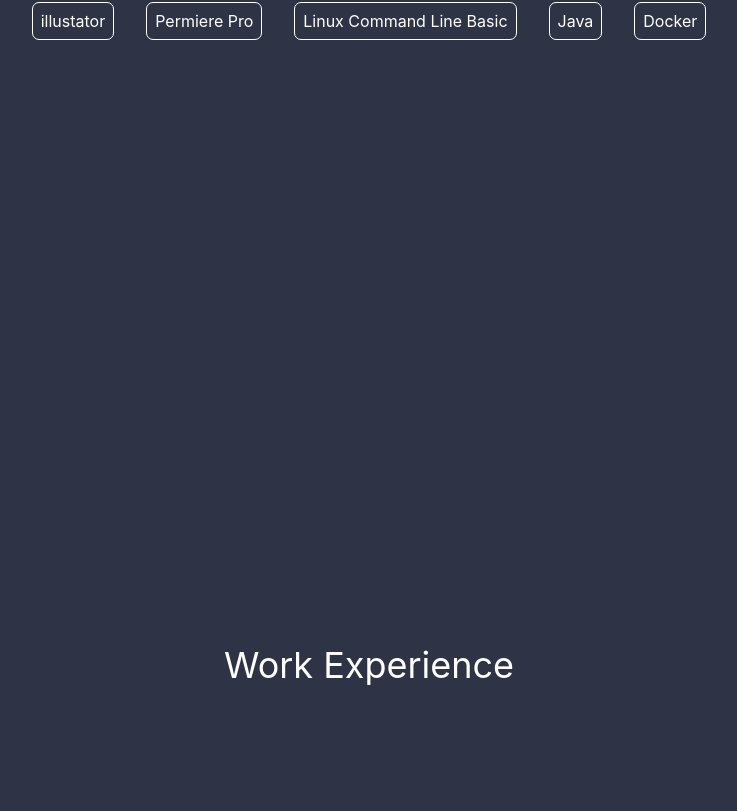
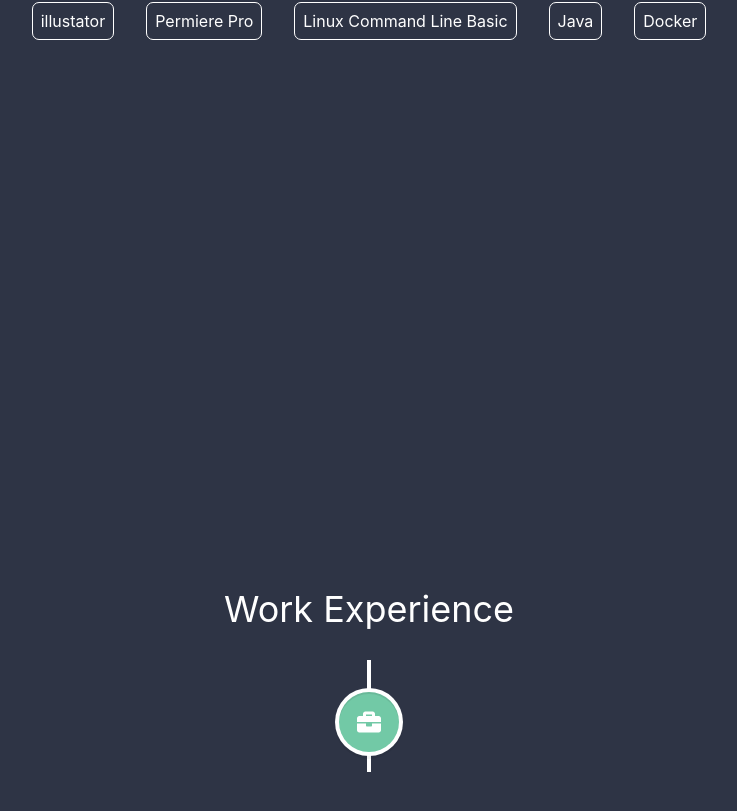
Before and after one commit to mild20091931/mild-portfolio, a React (Create React App) app: page / in a window 1280 px wide. Shown: the part 2135-2946 px from the top of the page, without its empty margins (271-1008 px from the left). Built offline with nearby package versions, Linux system fonts and the light colour scheme.

Commit message:
[Add] Timeline.js

```diff
--- /dev/null
+++ b/src/component/Works/Timeline.js
@@ -0,0 +1,24 @@
+import React, { Component } from 'react';
+import color from '../Core/Color'
+import { VerticalTimeline, VerticalTimelineElement }  from 'react-vertical-timeline-component';
+import 'react-vertical-timeline-component/style.min.css';
+import { FaBriefcase } from 'react-icons/fa'
+
+class Timeline extends Component {
+  render() {
+    return (
+      <VerticalTimeline>
+        <VerticalTimelineElement
+        className="vertical-timeline-element--work"
+        contentStyle={{ background: color.bgSkills, color: '#fff' }}
+        contentArrowStyle={{ borderRight: `7px solid #72C9A6` }}
+        date="2019 - present"
+        iconStyle={{ background: '#72C9A6', color: '#fff' }}
+        icon={<FaBriefcase />}>
+        </VerticalTimelineElement>
+      </VerticalTimeline>
+    );
+  }
+}
+
+export default Timeline;
--- a/src/component/Works/index.js
+++ b/src/component/Works/index.js
@@ -2,7 +2,8 @@ import React, { Component } from 'react';
 import styled from 'styled-components';
 import { Grid,ButtonGroup,Container,Button, Box } from '@material-ui/core';
 import { Title,Subtitle } from '../Core/Text';
-import color from '../Core/Color'
+import color from '../Core/Color';
+import Timeline from './Timeline'
 
 const skills = [
   { text: "React.js" },{ text: "Next.js"},{ text: "styled-components" },
@@ -30,6 +31,7 @@ class index extends Component {
         </Grid>
           <Grid item md="12">
             <Grid container direction="row" justify="center" item md="12">
+              <Timeline/>
             </Grid>
         </Grid>
         </Container>
```
